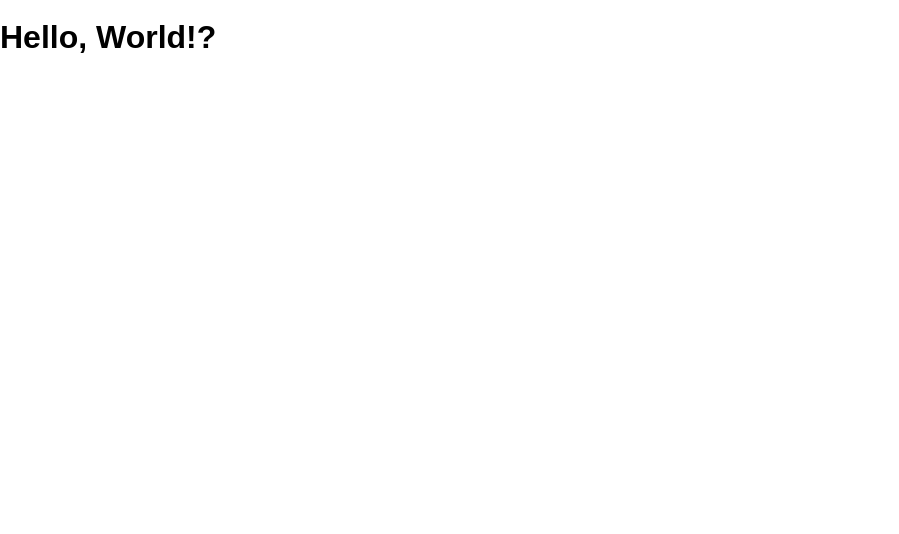
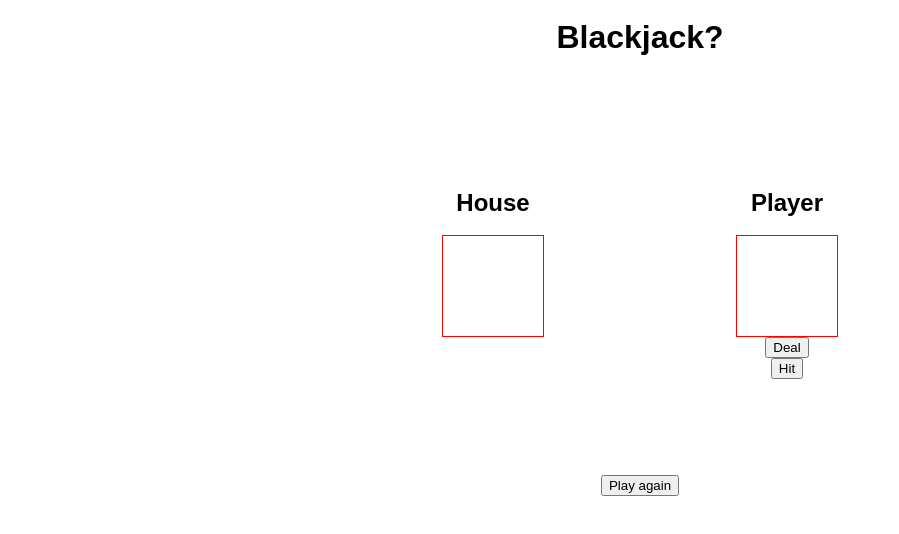
Before and after one commit to katerigney/blackjack, a website: page public/index.html in a window 1280 px wide. Shown: the whole page, without its empty margins (0-899 px from the left). Drawn offline with Linux system fonts and the light colour scheme.

Commit message:
Added HTML and CSS

```diff
--- a/public/index.html
+++ b/public/index.html
@@ -4,10 +4,31 @@
     <meta charset="UTF-8">
     <meta name="viewport" content="width=device-width, initial-scale=1">
     <title>Blackjack</title>
-    <link rel="stylesheet" href="/screen.css">
+    <link rel="stylesheet" href="./screen.css">
   </head>
   <body>
-    <h1>Hello, World!</h1>
-    <script src="/main.js" charset="utf-8"></script>
+    <h1>Blackjack</h1>
+    <section class="blackjackTable">
+
+      <section class="houseContainer">
+        <h2 class="houseHeader">House</h2>
+        <section class="houseDealtCards">
+        </section>
+      </section>
+
+      <section class="playerContainer">
+        <h2 class="playerHeader">Player</h2>
+        <section class="playerDealtCards">
+        </section>
+        <button type="button" id="dealButtonClick">Deal</button>
+        <button type="button" id="hitButtonClick">Hit</button>
+      </section>
+</section>
+
+    <section>
+        <button type="button" id="playAgainButtonClick">Play again</button>
+      </section>
+
+    <script src="./main.js" charset="utf-8"></script>
   </body>
 </html>
--- a/public/screen.css
+++ b/public/screen.css
@@ -6,4 +6,26 @@ body {
   margin: 0;
   min-height: 100%;
   font: 16px / 1 sans-serif;
+  display:flex;
+  flex-direction: column;
+  align-items: center;
 }
+
+.blackjackTable {
+  display:flex;
+  flex-direction: row;
+  justify-content: center;
+}
+
+.houseContainer, .playerContainer {
+  margin:6em;
+  display:flex;
+  flex-direction: column;
+  align-items: center;
+}
+
+.houseDealtCards, .playerDealtCards {
+  border: 1px solid red;
+  width: 100px;
+  height: 100px;
+}
```
